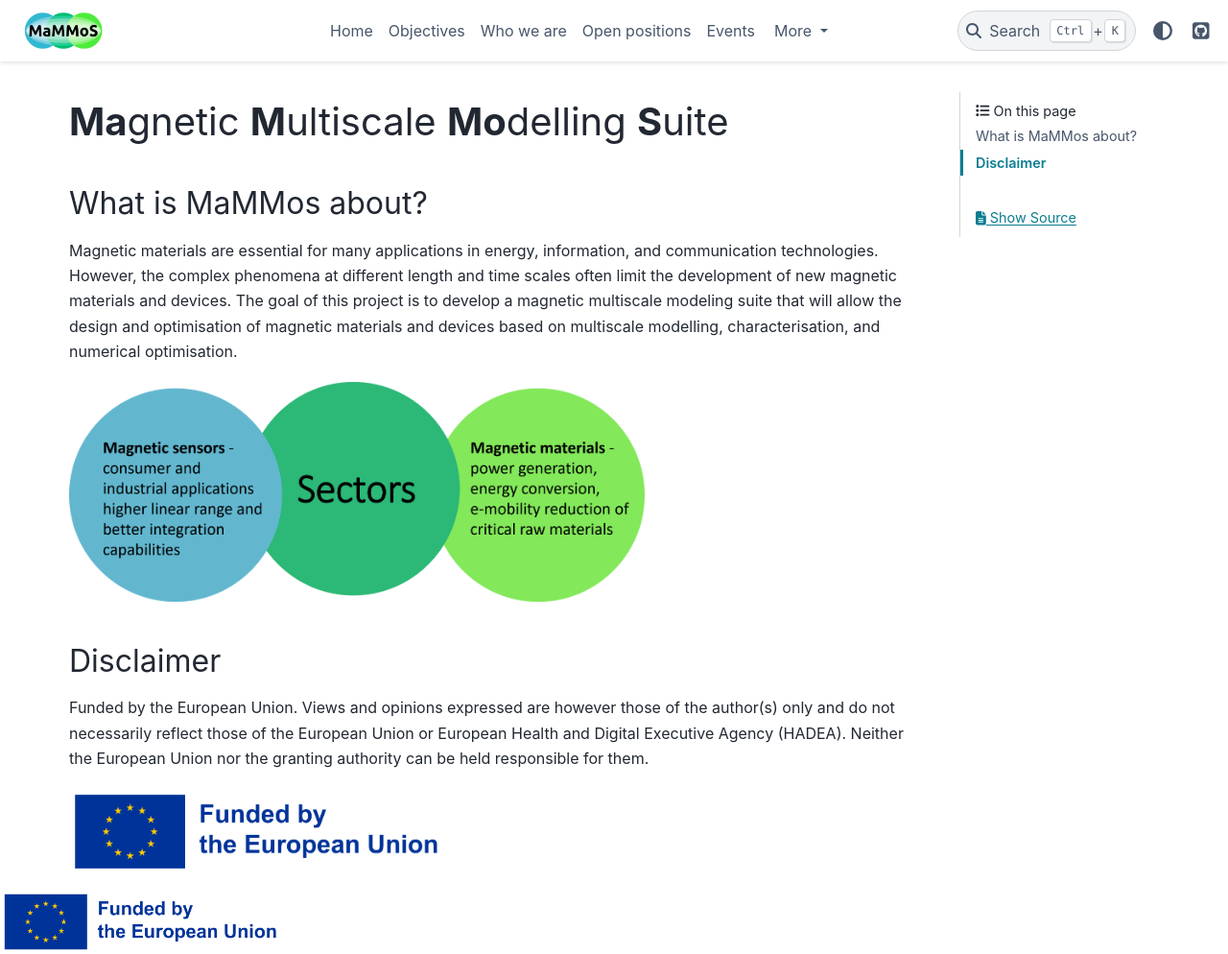
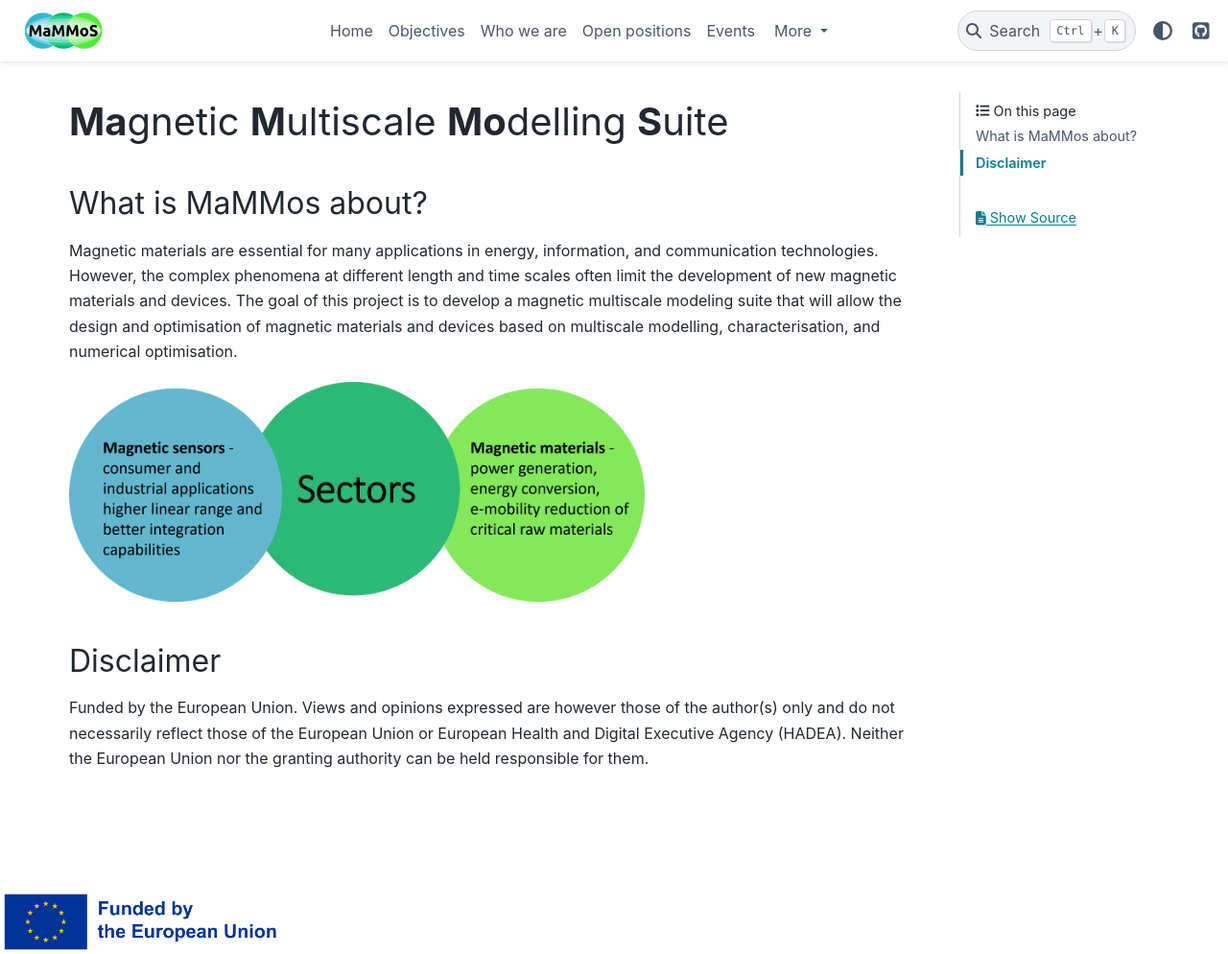
Before and after one commit to MaMMoS-project/MaMMos-project.github.io, a Sphinx documentation site: the page built from source/index.rst, in a window 1280 px wide and 994 px high. Shown: the whole window at 96% size. Built offline with Sphinx 7.4.7 and the PyData theme 0.15.4, drawn with Linux system fonts in a browser that asks for light colours.

Commit message:
Remove logo

```diff
--- a/source/index.rst
+++ b/source/index.rst
@@ -38,6 +38,3 @@ Disclaimer
 Funded by the European Union. Views and opinions expressed are however those of the author(s) only and do not
 necessarily reflect those of the European Union or European Health and Digital Executive Agency (HADEA). Neither
 the European Union nor the granting authority can be held responsible for them.
-
-.. image:: _static/EN_FundedbytheEU_RGB_POS.png
-   :width: 400
```
